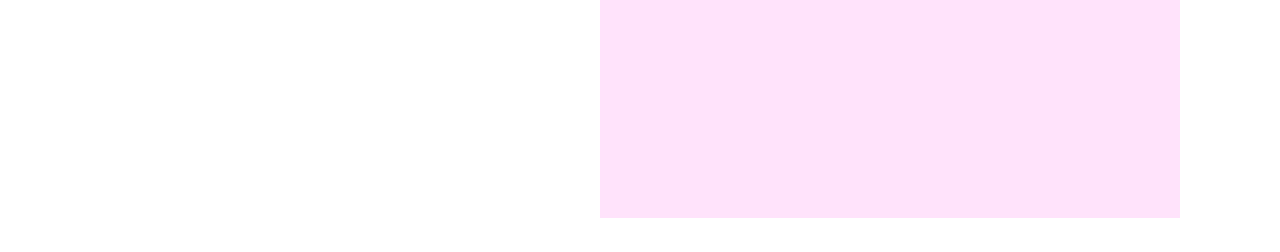
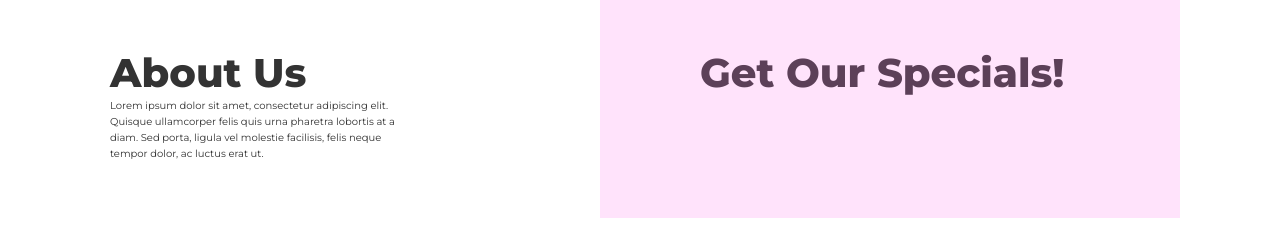
Before and after one commit to Chewie063/lkc-website, a website: page index.html in a window 1280 px wide. Shown: the part 832-1084 px from the top of the page. Before the commit the page ends 1050 px from the top, so only its background shows below. Drawn offline with Linux system fonts and the light colour scheme; a web font is replaced by a local one.

Commit message:
Started About Us section

```diff
--- a/index.html
+++ b/index.html
@@ -33,6 +33,21 @@
                 </p>
                 <div class="color-box"></div>
             </div>
+            <div class="content">
+                <div class="content-aboutus">
+                    <h1 class="heading">
+                        About Us
+                    </h1>
+                    <p class="content-aboutus-text">
+                        Lorem ipsum dolor sit amet, consectetur adipiscing elit. Quisque ullamcorper felis quis urna pharetra lobortis at a diam. Sed porta, ligula vel molestie facilisis, felis neque tempor dolor, ac luctus erat ut.
+                    </p>
+                </div>
+                <div class="content-newsletter">
+                    <h1 class="heading">
+                        Get Our Specials!
+                    </h1>
+                </div>
+            </div>
         </div>
     </body>
 </html>
--- a/sass/_components.scss
+++ b/sass/_components.scss
@@ -70,3 +70,11 @@
   width: 58rem;
   height: 30rem;
 }
+
+.heading {
+  font-family: "Montserrat", sans-serif;
+  font-size: 4rem;
+  font-weight: 800;
+  color: var(--color-grey-dark-2);
+  line-height: 5rem;
+}
--- a/sass/_layout.scss
+++ b/sass/_layout.scss
@@ -36,7 +36,29 @@
     text-align: right;
     font-weight: 800;
     width: 30%;
-    padding: 5px;
-    margin: 5px 6rem 6rem 5px;
+    padding: .5rem;
+    margin: .5rem 6rem 6rem .5rem;
   }
 }
+
+.content {
+  width: 100%;
+  padding: 1rem;
+  margin: 4rem 6rem;
+  display: flex;
+
+  &-aboutus {
+
+    width: 50%;
+
+    &-text {
+      width: 50%;
+      padding: 0;
+      margin: 0 1rem 0 0;
+    }
+  }
+
+  &-newsletter {
+    width: 50%;
+  }
+}
```
Also changed, not shown: css/style.css.
